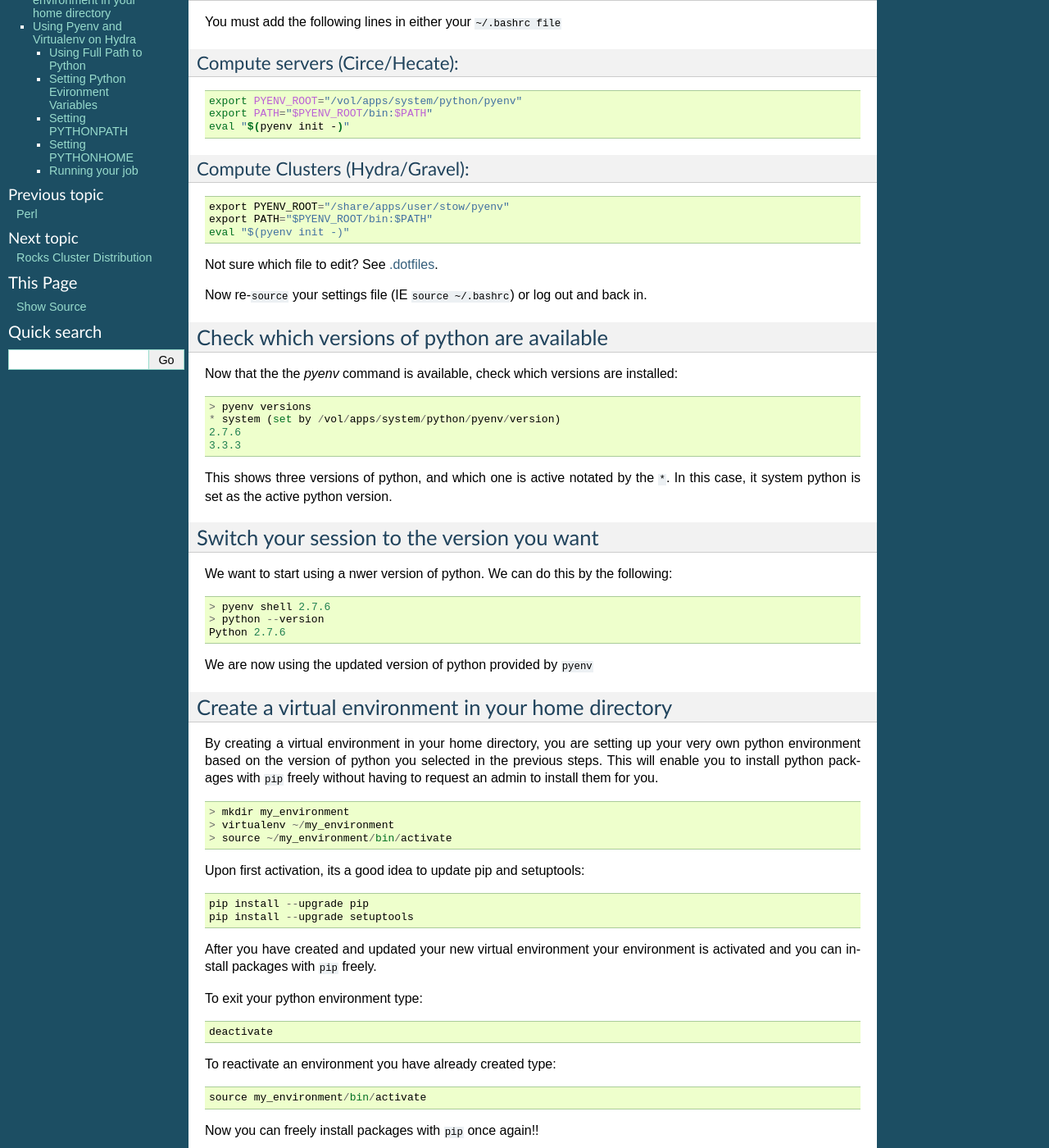
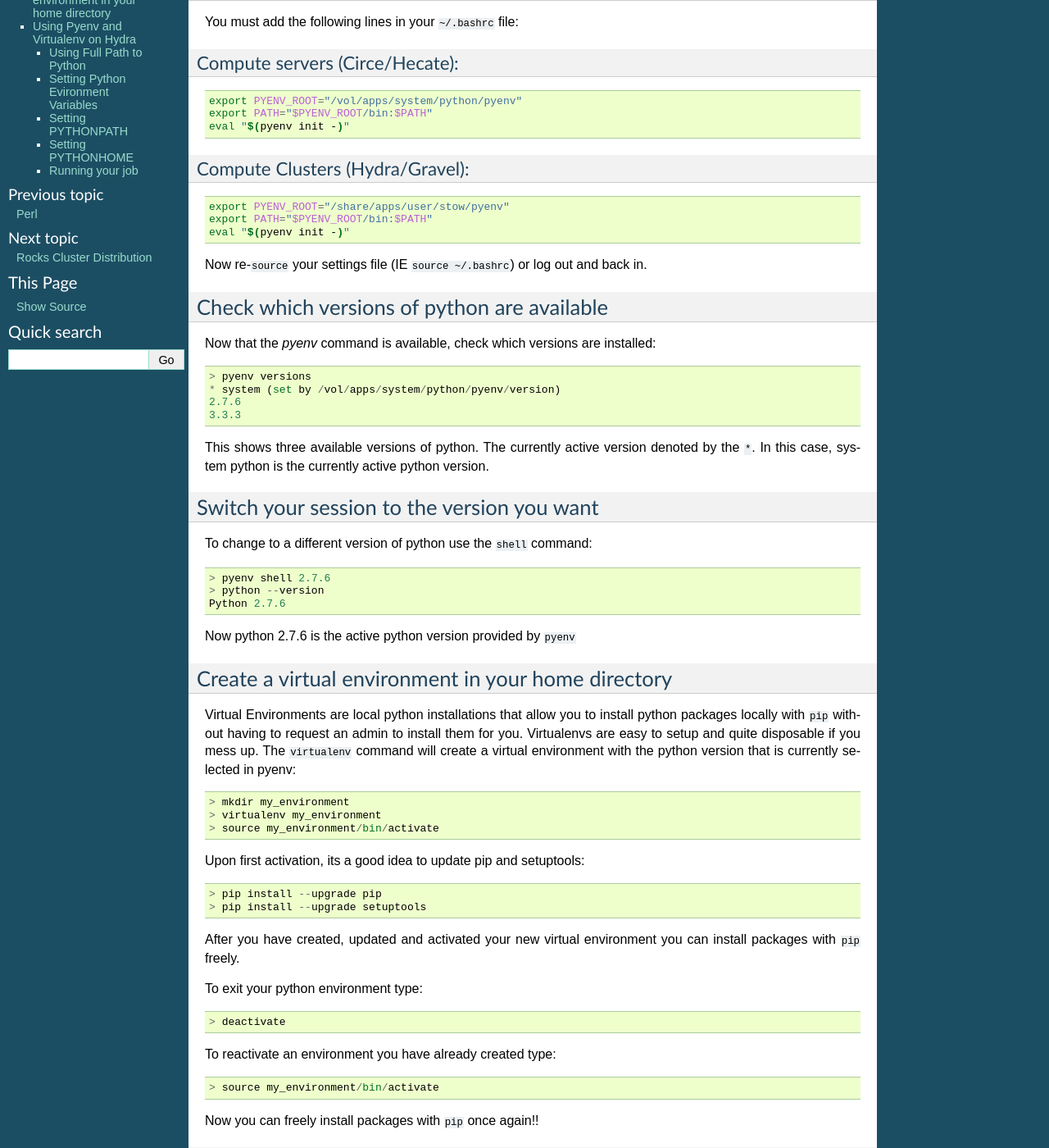
Before and after one commit to PSU-Research-Computing/psurc-docs, a Sphinx documentation site: the page built from source/unix_software/python.rst, in a window 1280 px wide and 1400 px high, scrolled down 274 px. Shown: the whole window at 82% size. Built offline with Sphinx 7.4.7, drawn with Linux system fonts in a browser that asks for light colours.

Commit message:
Fixed typos and bad grammer/info in python.rst

```diff
--- a/source/unix_software/python.rst
+++ b/source/unix_software/python.rst
@@ -11,7 +11,7 @@ If you are interested in installing your own python packages to your home folder
 
 Activate pyenv in your environment
 ==================================
-You must add the following lines in either your ``~/.bashrc file``
+You must add the following lines in your ``~/.bashrc`` file:
 
 Compute servers (Circe/Hecate):
 -------------------------------
@@ -25,63 +25,64 @@ Compute servers (Circe/Hecate):
 Compute Clusters (Hydra/Gravel):
 --------------------------------
 
-::
+.. code-block:: sh
 
   export PYENV_ROOT="/share/apps/user/stow/pyenv"
   export PATH="$PYENV_ROOT/bin:$PATH"
   eval "$(pyenv init -)"
 
 
-Not sure which file to edit? See :ref:`dotfiles`.
 
 Now re-``source`` your settings file (IE ``source ~/.bashrc``) or log out and back in.
 
 Check which versions of python are available
 ============================================
 
-Now that the the `pyenv` command is available, check which versions are installed::
+Now that the `pyenv` command is available, check which versions are installed::
 
   > pyenv versions
   * system (set by /vol/apps/system/python/pyenv/version)
   2.7.6
   3.3.3
 
-This shows three versions of python, and which one is active notated by the ``*``.  In this case, it system python is set as the active python version.
+This shows three available versions of python. The currently active version denoted by the ``*``.  In this case, system python is the currently active python version.
 
 Switch your session to the version you want
 ===========================================
 
-We want to start using a nwer version of python.  We can do this by the following::
+To change to a different version of python use the ``shell`` command::
 
   > pyenv shell 2.7.6
   > python --version
   Python 2.7.6
 
-We are now using the updated version of python provided by ``pyenv``
+Now python 2.7.6 is the active python version provided by ``pyenv``
 
 Create a virtual environment in your home directory
 ===================================================
 
-By creating a virtual environment in your home directory, you are setting up your very own python environment based on the version of python you selected in the previous steps.  This will enable you to install python packages with ``pip`` freely without having to request an admin to install them for you. ::
+Virtual Environments are local python installations that allow you to install python packages locally with ``pip`` without having to request an admin to install them for you.
+Virtualenvs are easy to setup and quite disposable if you mess up.
+The ``virtualenv`` command will create a virtual environment with the python version that is currently selected in pyenv::
 
   > mkdir my_environment
-  > virtualenv ~/my_environment
-  > source ~/my_environment/bin/activate
+  > virtualenv my_environment
+  > source my_environment/bin/activate
 
 Upon first activation, its a good idea to update pip and setuptools::
 
-  pip install --upgrade pip
-  pip install --upgrade setuptools
+  > pip install --upgrade pip
+  > pip install --upgrade setuptools
 
-After you have created and updated your new virtual environment your environment is activated and you can install packages with ``pip`` freely.
+After you have created, updated and activated your new virtual environment you can install packages with ``pip`` freely.
 
 To exit your python environment type: ::
 
-  deactivate
+  > deactivate
 
 To reactivate an environment you have already created type: ::
 
-    source my_environment/bin/activate
+  > source my_environment/bin/activate
 
 Now you can freely install packages with ``pip`` once again!!
 
```
